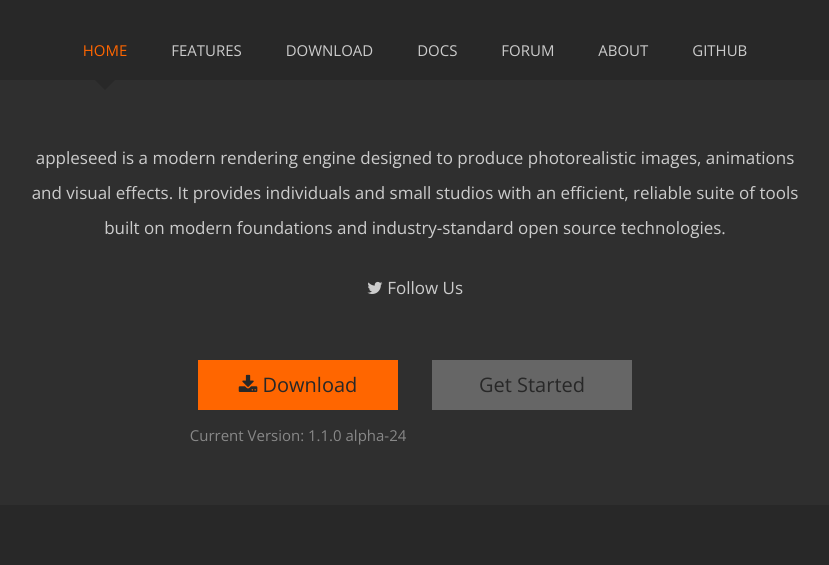
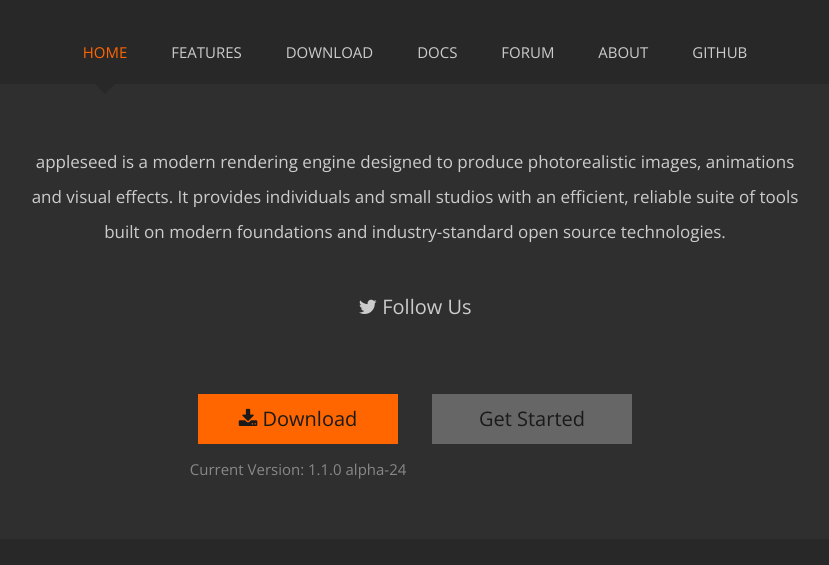
Before and after one commit to appleseedhq/appleseedhq.github.io, a Jekyll site: the page built from index.md, in a window 1280 px wide. Shown: the part 364-929 px from the top of the page, without its empty margins (225-1054 px from the left). Built offline with Jekyll 4.4.1, drawn with Linux system fonts in a browser that asks for light colours; nearby versions of some CDN libraries; grey boxes are pictures that could not be loaded.

Commit message:
rebuilding appleseedhq.net website from scratch, work in progress.

```diff
--- a/_includes/header.html
+++ b/_includes/header.html
@@ -7,24 +7,48 @@
         <link rel="stylesheet" type="text/css" href="//fonts.googleapis.com/css?family=Open+Sans">
         <link rel="stylesheet" type="text/css" href="//maxcdn.bootstrapcdn.com/font-awesome/4.2.0/css/font-awesome.min.css">
         <link rel="stylesheet" type="text/css" href="/css/styles.css">
+        <link rel="stylesheet" type="text/css" href="/css/lightbox.css" />
         <script src="/js/jquery-1.11.0.min.js"></script>
-        <!-- Lightbox -->
         <script src="/js/lightbox.min.js"></script>
-        <link rel="stylesheet" type="text/css" href="/css/lightbox.css" />
     </head>
     <body>
         <!------------------------
-          Header section.
+          Logo section.
           ----------------------->
 
-        <div class="section dark header">
+        <div class="section dark logo">
             <div class="content">
-                <div class="logo-wrapper">
+                <div class="wrapper">
                     <a href="/">
                         <img class="logo" src="/img/appleseed-website-logo.png" alt="appleseed Logo">
                     </a>
                 </div>
-                <ul class="navigation">
+            </div>
+        </div>
+
+        <!------------------------
+          Navigation section.
+          ----------------------->
+
+        <script type="text/javascript">
+            $(document).ready(function () {
+                var $window = $(window);
+                var $nav = $(".section.navigation");
+                var navTop = $nav.offset().top;
+
+                $window.scroll(function () {
+                    if ($window.scrollTop() >= navTop) {
+                        $nav.addClass("sticky");
+                    } else {
+                        $nav.removeClass("sticky");
+                    }
+                });
+            });
+        </script>
+
+        <div class="section dark navigation">
+            <div class="content">
+                <ul>
                     {% for item in site.data.navigation %}
                         {% if item.area == page.area %}
                             <li class="active">
--- a/css/styles.css
+++ b/css/styles.css
@@ -7,7 +7,7 @@
     margin: 0px;
 }
 
-ul
+ul, ol
 {
     margin: 0px;
     padding: 0px;
@@ -19,6 +19,11 @@
 }
 
 h1, h2, h3, h4
+{
+    margin: 0px;
+}
+
+pre
 {
     margin: 0px;
 }
@@ -41,15 +46,26 @@
 
 p
 {
-    line-height: 21px;
+    margin-bottom: 15px;
+    line-height: 22px;
+}
+
+h2:not(:first-child)
+{
+    margin-top: 40px;
 }
 
 h2
 {
-    margin-bottom: 40px;
+    margin-bottom: 35px;
     text-transform: uppercase;
     font-size: 25px;
     font-weight: normal;
+}
+
+h3:not(:first-child)
+{
+    margin-top: 35px;
 }
 
 h3
@@ -77,10 +93,27 @@
     color: #ff6600;
 }
 
+ul, ol
+{
+    padding-left: 35px;
+    padding-bottom: 20px;
+    line-height: 24px;
+}
+
 code
 {
-    padding: 3px 5px;
-    background-color: #404040;
+    padding: 2px 4px;
+}
+
+pre
+{
+    padding: 10px;
+    margin-bottom: 15px;
+}
+
+code, pre
+{
+    background-color: #383838;
 }
 
 .button
@@ -91,13 +124,13 @@
     line-height: 50px;
     text-align: center;
     font-size: 20px;
-    color: #282828;
+    color: #1A1A1A;
     background-color: #666;
 }
 
 .button:hover
 {
-    color: #282828;
+    color: #1A1A1A;
     background-color: #888;
 }
 
@@ -109,35 +142,13 @@
 }
 
 /* ----------------------
-   Text content.
+   Posts.
    --------------------- */
 
 article .date
 {
     margin-bottom: 35px;
     color: #888;
-}
-
-article p
-{
-    padding-bottom: 15px;
-}
-
-article h2
-{
-    margin-bottom: 30px;
-}
-
-article h2:not(:first-child)
-{
-    margin-top: 40px;
-}
-
-article ul
-{
-    padding-left: 35px;
-    padding-bottom: 20px;
-    line-height: 24px;
 }
 
 /* ----------------------
@@ -173,52 +184,76 @@
 }
 
 /* ----------------------
-   Header section.
+   Logo section.
    --------------------- */
 
-.section.header .logo-wrapper
+.section.logo .wrapper
 {
     padding-top: 40px;
     padding-bottom: 40px;
     text-align: center;
 }
 
-.section.header .logo-wrapper img.logo
+.section.logo .wrapper img.logo
 {
     display: inline-block;
 }
 
-.section.header ul.navigation
+/* ----------------------
+   Navigation section.
+   --------------------- */
+
+.section.navigation
 {
+    width: 100%;
+    z-index: 100;
+    transition: all 0.4s ease;
+}
+
+.section.navigation.sticky
+{
+    position: fixed;
+    top: 0px;
+    background-color: #1A1A1A;
+}
+
+.section.navigation.sticky + .section
+{
+    padding-top: 63px;
+}
+
+.section.navigation ul
+{
+    padding: 0px;
     display: block;
     list-style-type: none;
     text-align: center;
 }
 
-.section.header ul.navigation li
+.section.navigation ul li
 {
     display: inline-block;
     padding: 20px;
     text-transform: uppercase;
 }
 
-.section.header ul.navigation li a
+.section.navigation ul li a
 {
     color: inherit;
 }
 
-.section.header ul.navigation li a:hover,
-.section.header ul.navigation li.active span
+.section.navigation ul li a:hover,
+.section.navigation ul li.active span
 {
     color: #ff6600;
 }
 
-.section.header .arrow
+.section.navigation .arrow
 {
     position: relative;
 }
 
-.section.header .arrow:after
+.section.navigation .arrow:after
 {
     top: 20px;
     left: 50%;
@@ -230,78 +265,12 @@
     border-top-color: #282828;
     border-width: 10px;
     margin-left: -10px;
+    transition: all 0.4s ease;
 }
 
-/* ----------------------
-   Footer section.
-   --------------------- */
-
-.section.footer .columns-wrapper
+.section.navigation.sticky .arrow:after
 {
-    text-align: center;
-}
-
-.section.footer .columns
-{
-    display: inline-block;
-}
-
-.section.footer ul.column
-{
-    margin: 40px;
-    display: inline-block;
-    list-style-type: none;
-    text-align: left;
-}
-
-.section.footer ul.column#social
-{
-    width: 110px;
-}
-
-.section.footer ul.column .header
-{
-    text-transform: uppercase;
-    color: inherit;
-    margin-bottom: 20px;
-}
-
-.section.footer ul.column li
-{
-    margin: 10px;
-}
-
-.section.footer ul.column li a
-{
-    color: #888;
-}
-
-.section.footer ul.column li a:hover
-{
-    color: #ff6600;
-}
-
-.section.footer .copyright p
-{
-    padding-bottom: 5px;
-    font-size: 14px;
-    text-align: center;
-    color: #555;
-}
-
-.section.footer .copyright p:last-child
-{
-    padding-bottom: 30px;
-}
-
-.section.footer .copyright p a
-{
-    color: #555;
-}
-
-.section.footer .copyright p a:hover
-{
-    color: #ff6600;
+    border-top-color: #1A1A1A;
 }
 
 /* ----------------------
@@ -319,6 +288,11 @@
     line-height: 35px;
     font-size: 17px;
     text-align: center;
+}
+
+.section.intro p:last-child
+{
+    font-size: 20px;
 }
 
 .section.intro p:last-child a
@@ -451,6 +425,7 @@
 
 .section.features .block ul
 {
+    padding: 0px;
     list-style-type: none;
 }
 
@@ -562,5 +537,78 @@
 {
     width: 128px;
     font-size: 128px;
-    color: #282828;
+    color: #1A1A1A;
 }
+
+/* ----------------------
+   Footer section.
+   --------------------- */
+
+.section.footer .columns-wrapper
+{
+    text-align: center;
+}
+
+.section.footer .columns
+{
+    display: inline-block;
+}
+
+.section.footer ul.column
+{
+    padding: 0px;
+    margin: 40px;
+    display: inline-block;
+    list-style-type: none;
+    text-align: left;
+}
+
+.section.footer ul.column#social
+{
+    width: 110px;
+}
+
+.section.footer ul.column .header
+{
+    text-transform: uppercase;
+    color: inherit;
+    margin-bottom: 20px;
+}
+
+.section.footer ul.column li
+{
+    margin: 10px;
+}
+
+.section.footer ul.column li a
+{
+    color: #888;
+}
+
+.section.footer ul.column li a:hover
+{
+    color: #ff6600;
+}
+
+.section.footer .copyright p
+{
+    padding-bottom: 5px;
+    font-size: 14px;
+    text-align: center;
+    color: #555;
+}
+
+.section.footer .copyright p:last-child
+{
+    padding-bottom: 30px;
+}
+
+.section.footer .copyright p a
+{
+    color: #555;
+}
+
+.section.footer .copyright p a:hover
+{
+    color: #ff6600;
+}
```
